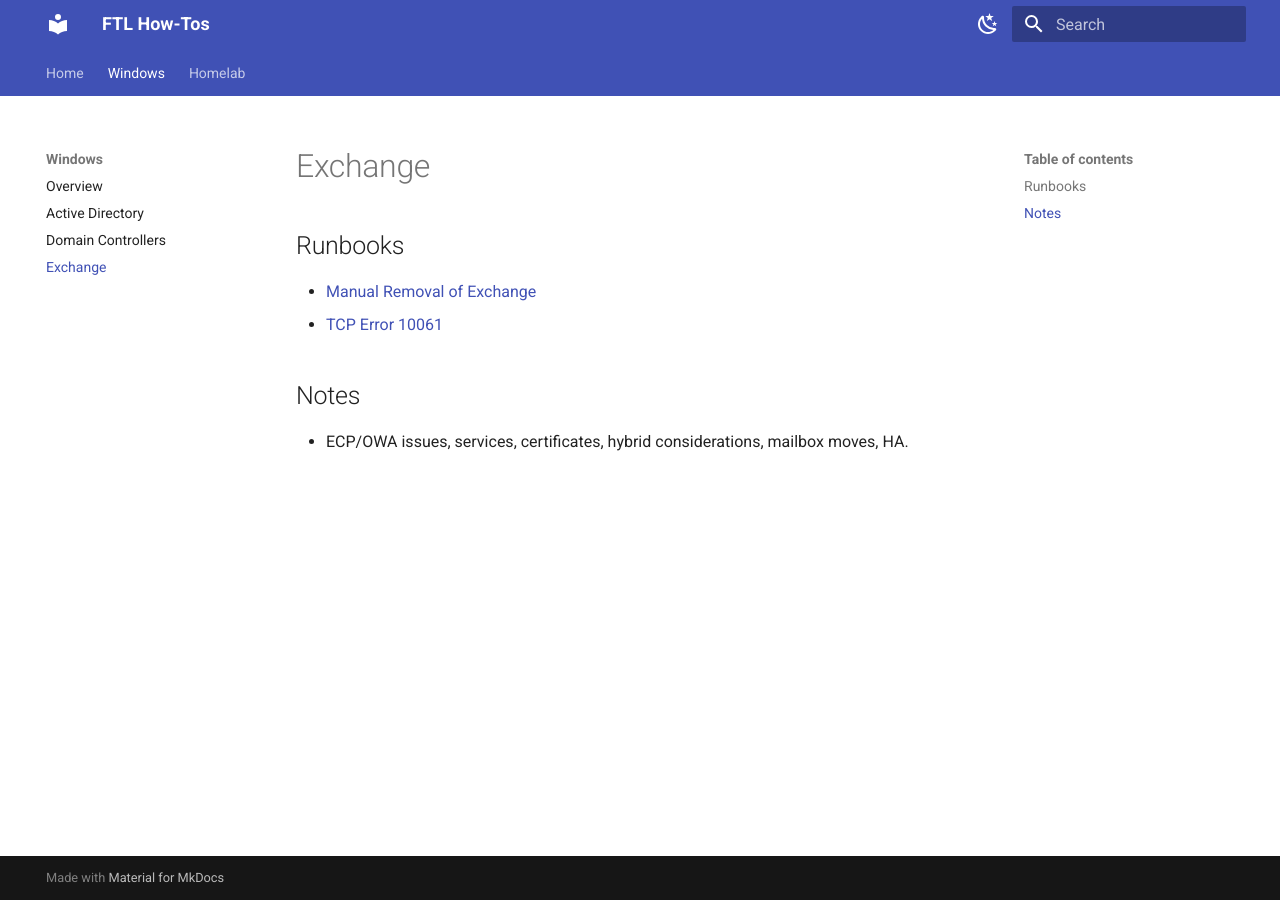
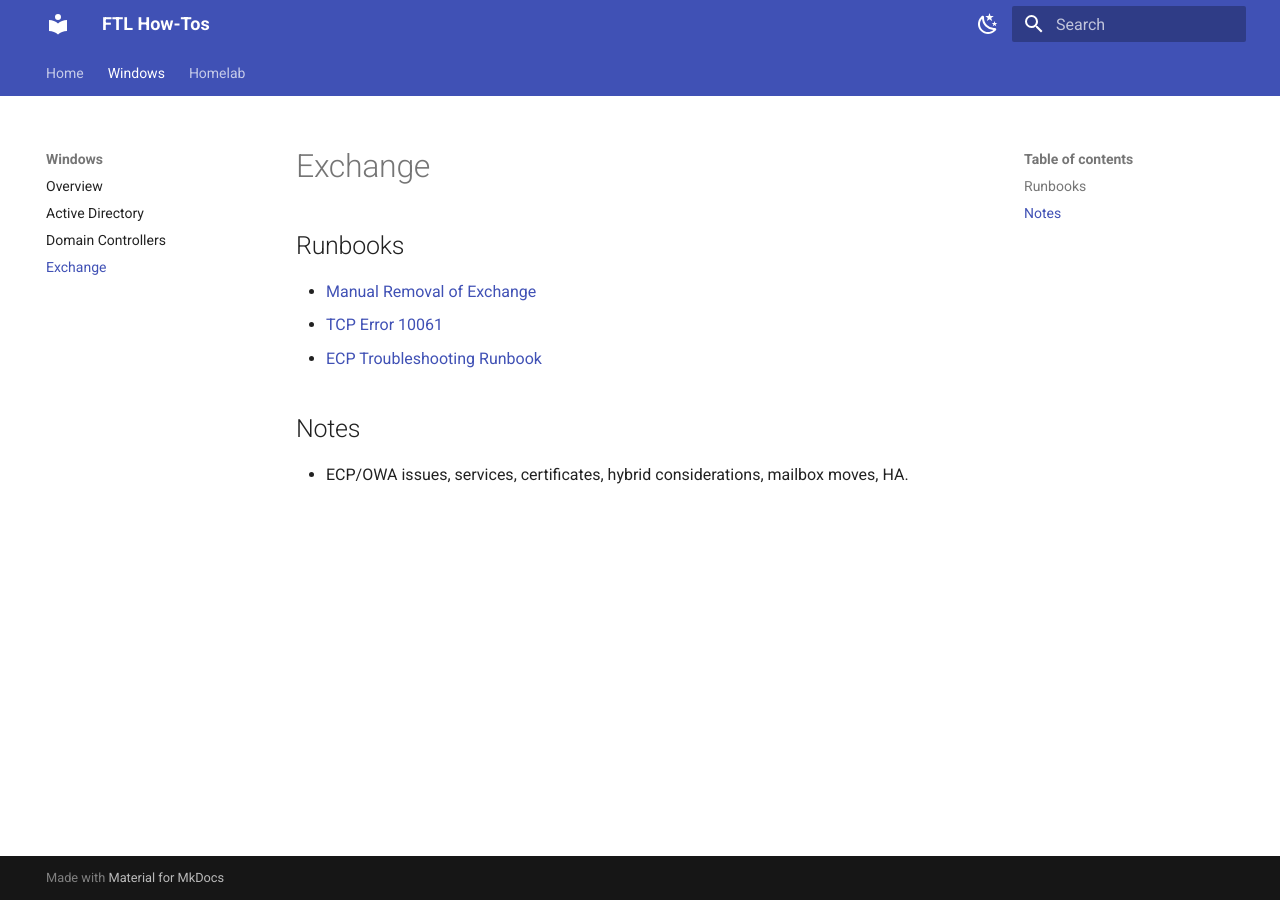
Before and after one commit to uceleke/FTL-HowTos, an MkDocs documentation site: the page built from docs/Windows/Exchange/index.md, in a window 1280 px wide. Built offline with MkDocs 1.6.1 and Material for MkDocs 9.7.7, drawn with Linux system fonts in a browser that asks for light colours.

Commit message:
Update index.md

```diff
--- a/docs/Windows/Exchange/index.md
+++ b/docs/Windows/Exchange/index.md
@@ -3,6 +3,7 @@
 ## Runbooks
 - [Manual Removal of Exchange](Remove-Exchange-Manual-1.md)
 - [TCP Error 10061](exchange-Error10061-troubleshooting.md)
+- [ECP Troubleshooting Runbook](exchange-ecp-troubleshoot.md)
 
 ## Notes
 - ECP/OWA issues, services, certificates, hybrid considerations, mailbox moves, HA.
```
